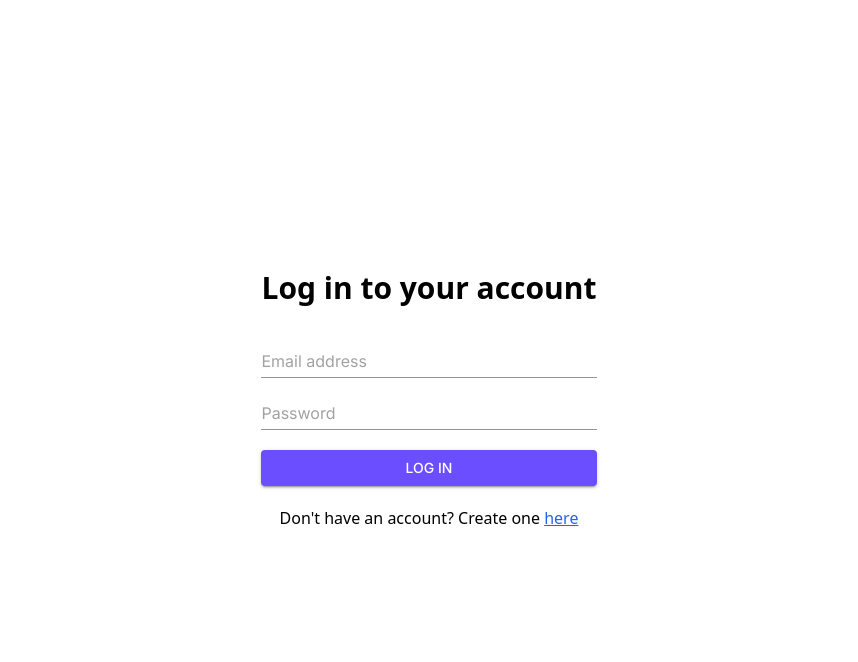
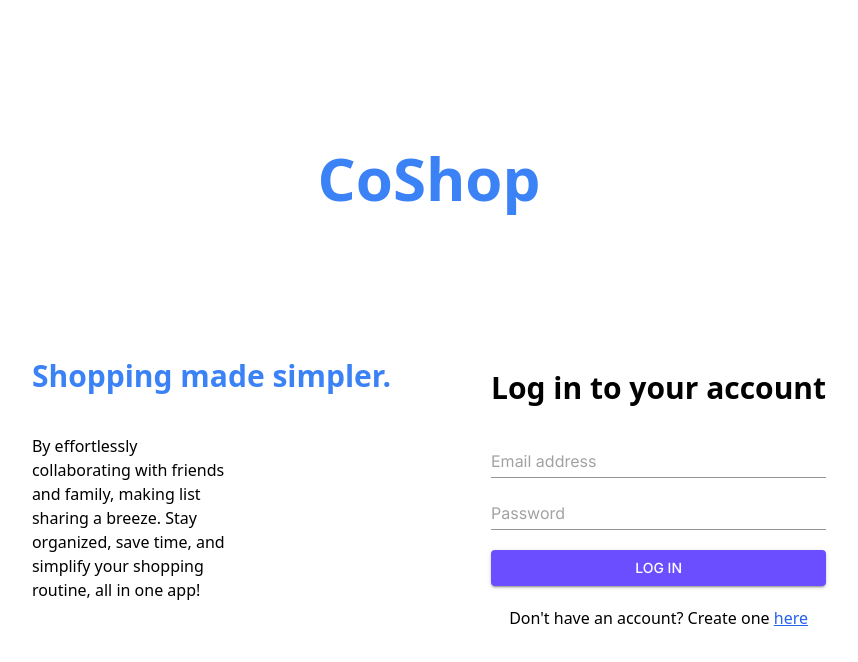
Before and after one commit to thecoshopteam/coshop-web, a React (Vite) app: page /login in a window 1280 px wide. Shown: the top 662 px of the page, without its empty margins (211-1069 px from the left). Built offline with nearby package versions, Linux system fonts and the light colour scheme; no server answers.

Commit message:
Coshop on title and register pages

```diff
--- a/src/pages/Login.jsx
+++ b/src/pages/Login.jsx
@@ -33,7 +33,40 @@ const Login = () => {
   };
 
   return (
-    <div>
+    <div
+      style={{ display: "flex", flexDirection: "column", alignItems: "center" }}
+    >
+      <div style={{ marginBottom: "100px" }}>
+        <h1 className="mb-10 text-center text-6xl font-bold text-blue-500">
+          CoShop
+        </h1>
+      </div>
+      <div
+        style={{
+          display: "flex",
+          flexDirection: "row",
+          alignItems: "center",
+          margin: "10px",
+        }}
+      >
+        <div style={{ marginRight: "50px" }}>
+          <h1 className="mb-10 text-center text-3xl font-bold text-blue-500">
+            Shopping made simpler.
+          </h1>
+          <h2
+            style={{
+              width: "200px",
+              wordWrap: "break-word",
+              textAlign: "left",
+            }}
+            className="text-1xl mb-10 text-center text-black"
+          >
+            By effortlessly collaborating with friends and family, making list
+            sharing a breeze. Stay organized, save time, and simplify your
+            shopping routine, all in one app!
+          </h2>
+        </div>
+        <div style={{ marginLeft: "50px" }}>
           <h1 className="mb-10 text-center text-3xl font-bold">
             Log in to your account
           </h1>
@@ -69,6 +102,8 @@ const Login = () => {
             </Link>
           </p>
         </div>
+      </div>
+    </div>
   );
 };
 
--- a/src/pages/Register.jsx
+++ b/src/pages/Register.jsx
@@ -38,6 +38,14 @@ const Register = () => {
   };
 
   return (
+    <div
+      style={{ display: "flex", flexDirection: "column", alignItems: "center" }}
+    >
+      <div style={{ marginBottom: "100px" }}>
+        <h1 className="mb-10 text-center text-6xl font-bold text-blue-500">
+          CoShop
+        </h1>
+      </div>
       <div>
         <h1 className="mb-10 text-center text-3xl font-bold">
           Register an account
@@ -81,6 +89,7 @@ const Register = () => {
           </Link>
         </p>
       </div>
+    </div>
   );
 };
 
```
Also changed, not shown: src/pages/List.jsx (+7 -5 lines). Lines whose indentation alone changed are shown as unchanged.
